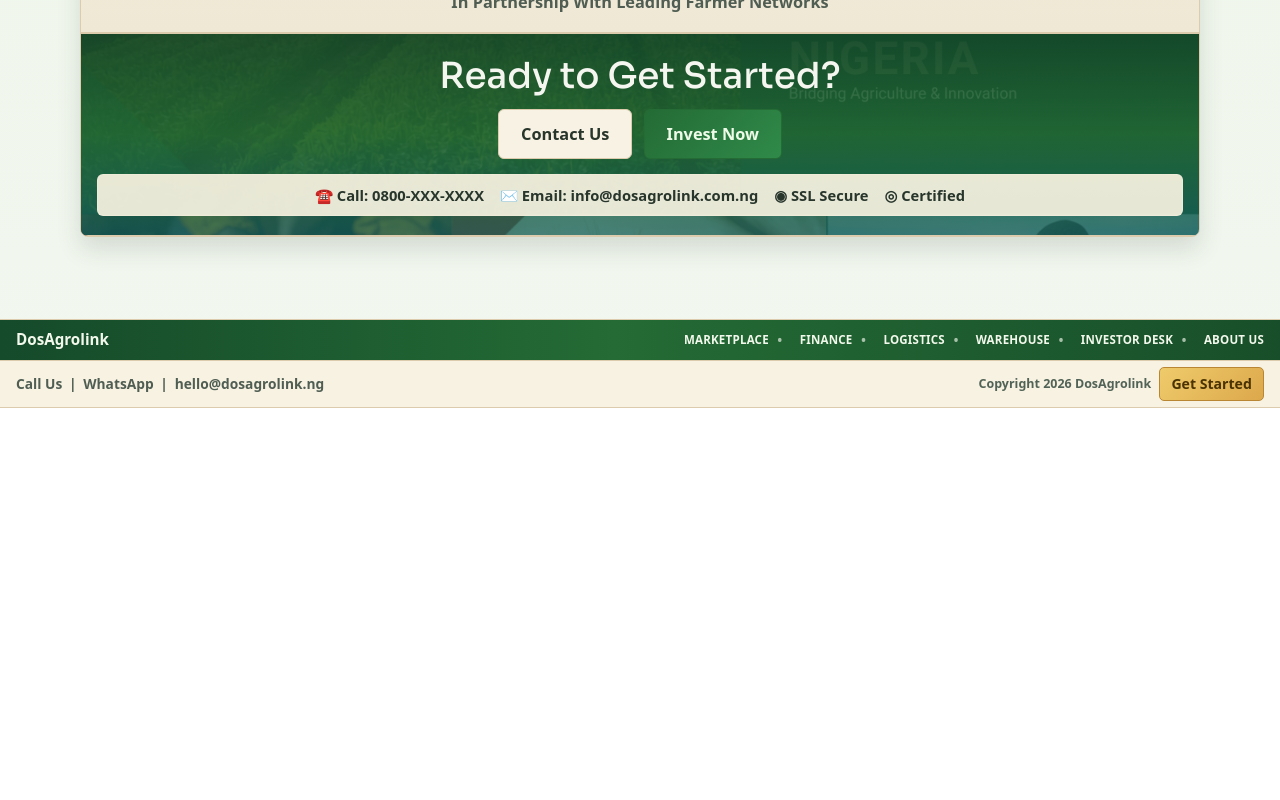
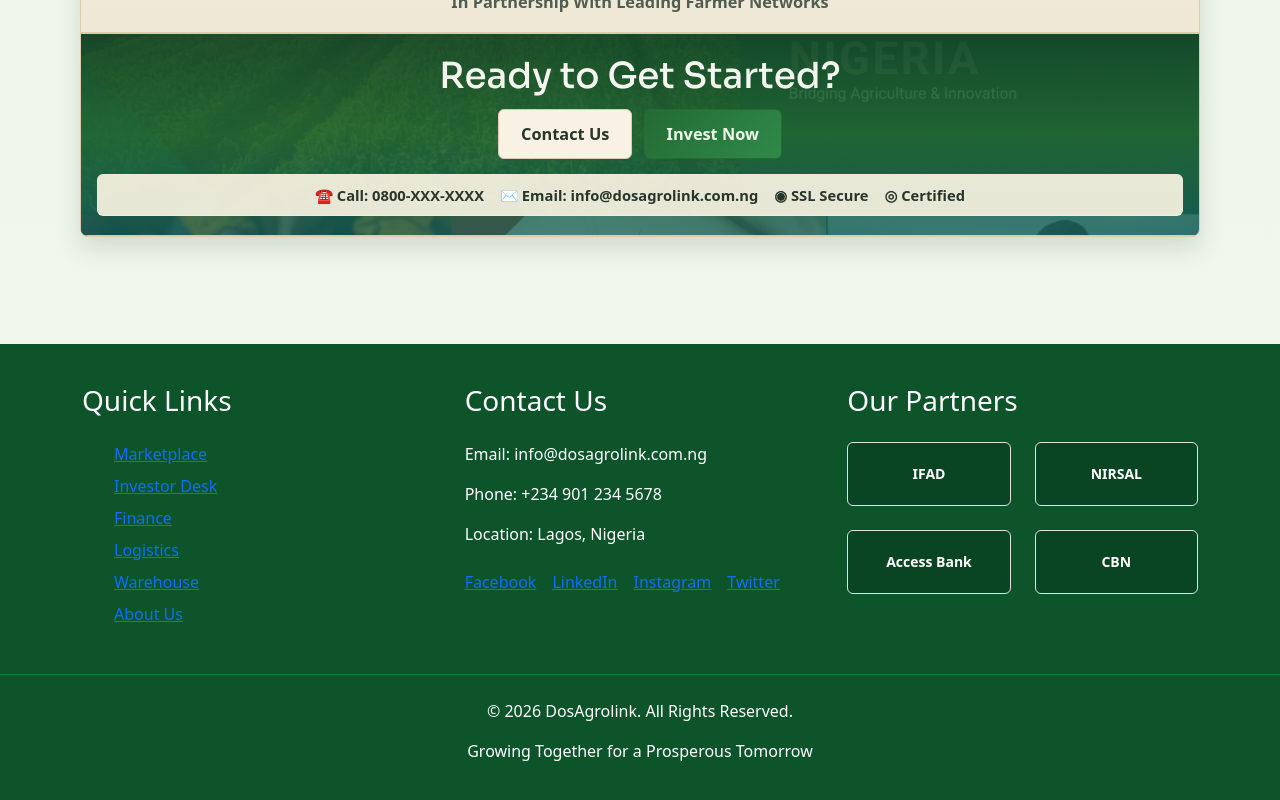
Before and after one commit to steve-diamond/agrolink-frontend, a Next.js app: page / in a window 1280 px wide. Shown: the part 1736-2536 px from the top of the page. Before the commit the page ends 2144 px from the top, so only its background shows below. Built offline with nearby package versions, Linux system fonts and the light colour scheme.

Commit message:
refactor: implement new three-column footer layout

```diff
--- a/components/SiteFooter.tsx
+++ b/components/SiteFooter.tsx
@@ -1,52 +1,66 @@
 "use client";
 
 import Link from "next/link";
-import { usePathname } from "next/navigation";
-import { isRouteActive } from "@/lib/navigationActive";
 
-const footerLinks = [
+const quickLinks = [
   { href: "/marketplace", label: "Marketplace" },
+  { href: "/investor", label: "Investor Desk" },
   { href: "/loan-application", label: "Finance" },
   { href: "/logistics", label: "Logistics" },
   { href: "/warehouse", label: "Warehouse" },
-  { href: "/investor", label: "Investor Desk" },
   { href: "/about-us", label: "About Us" },
 ];
 
+const partners = ["IFAD", "NIRSAL", "Access Bank", "CBN"];
+
 export default function SiteFooter() {
-  const pathname = usePathname();
-
   return (
-    <footer className="dos-footer" aria-label="Site footer">
-      <div className="dos-topbar">
-        <div className="dos-brand">
-          <strong>DosAgrolink</strong>
+    <footer className="mt-12 bg-green-900 py-10 text-white" aria-label="Site footer">
+      <div className="container mx-auto grid grid-cols-1 gap-8 px-6 md:grid-cols-3">
+        <div>
+          <h3 className="mb-4 font-bold">Quick Links</h3>
+          <ul className="space-y-2">
+            {quickLinks.map((item) => (
+              <li key={item.href}>
+                <Link href={item.href} className="hover:text-yellow-400">
+                  {item.label}
+                </Link>
+              </li>
+            ))}
+          </ul>
         </div>
 
-        <nav className="dos-menu" aria-label="Footer navigation">
-          {footerLinks.map((item, index) => (
-            <span key={item.href} className="flex items-center gap-2">
-              <Link href={item.href} className={isRouteActive(pathname, item.href) ? "active-nav-link" : undefined}>
-                {item.label}
-              </Link>
-              {index < footerLinks.length - 1 ? <span className="opacity-65">•</span> : null}
-            </span>
-          ))}
-        </nav>
+        <div>
+          <h3 className="mb-4 font-bold">Contact Us</h3>
+          <p>Email: info@dosagrolink.com.ng</p>
+          <p>Phone: +234 901 234 5678</p>
+          <p>Location: Lagos, Nigeria</p>
+          <div className="mt-4 flex space-x-4">
+            <a href="#" className="hover:text-yellow-400">Facebook</a>
+            <a href="#" className="hover:text-yellow-400">LinkedIn</a>
+            <a href="#" className="hover:text-yellow-400">Instagram</a>
+            <a href="#" className="hover:text-yellow-400">Twitter</a>
+          </div>
+        </div>
+
+        <div>
+          <h3 className="mb-4 font-bold">Our Partners</h3>
+          <div className="grid grid-cols-2 gap-4">
+            {partners.map((partner) => (
+              <div
+                key={partner}
+                className="flex h-16 items-center justify-center rounded-md border border-green-700 bg-green-950/40 px-2 text-center text-sm font-semibold"
+              >
+                {partner}
+              </div>
+            ))}
+          </div>
+        </div>
       </div>
 
-      <div className="dos-subbar">
-        <div className="dos-subbar-contact" aria-label="Footer utilities">
-          <span>Call Us</span>
-          <span>|</span>
-          <span>WhatsApp</span>
-          <span>|</span>
-          <span>hello@dosagrolink.ng</span>
-        </div>
-        <div className="dos-subbar-cta-wrap">
-          <span className="dos-footer-copy">Copyright {new Date().getFullYear()} DosAgrolink</span>
-          <Link href="/register" className="dos-get-started">Get Started</Link>
-        </div>
+      <div className="mt-8 border-t border-green-700 pt-4 text-center">
+        <p>© 2026 DosAgrolink. All Rights Reserved.</p>
+        <p className="mt-2">Growing Together for a Prosperous Tomorrow</p>
       </div>
     </footer>
   );
```
